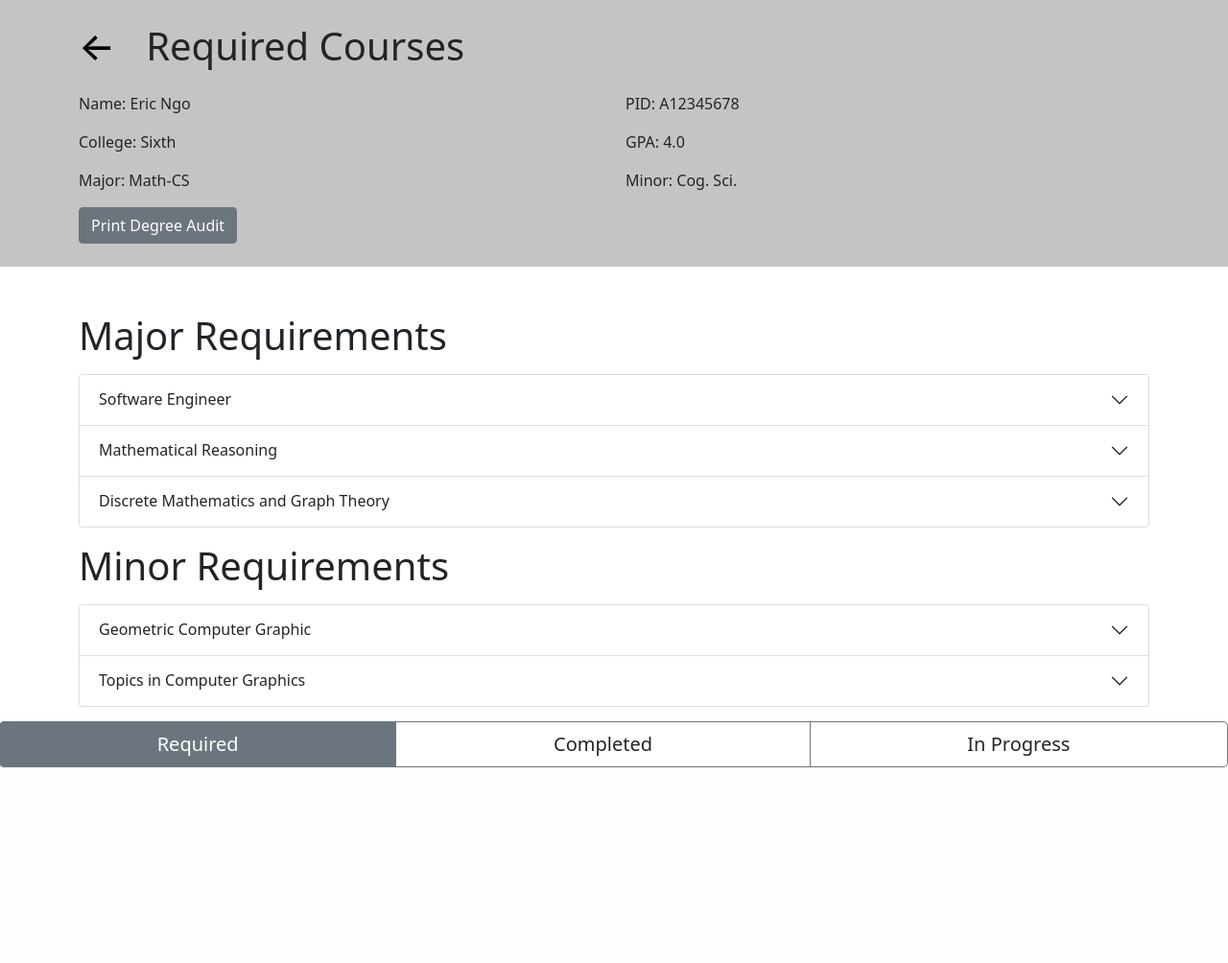
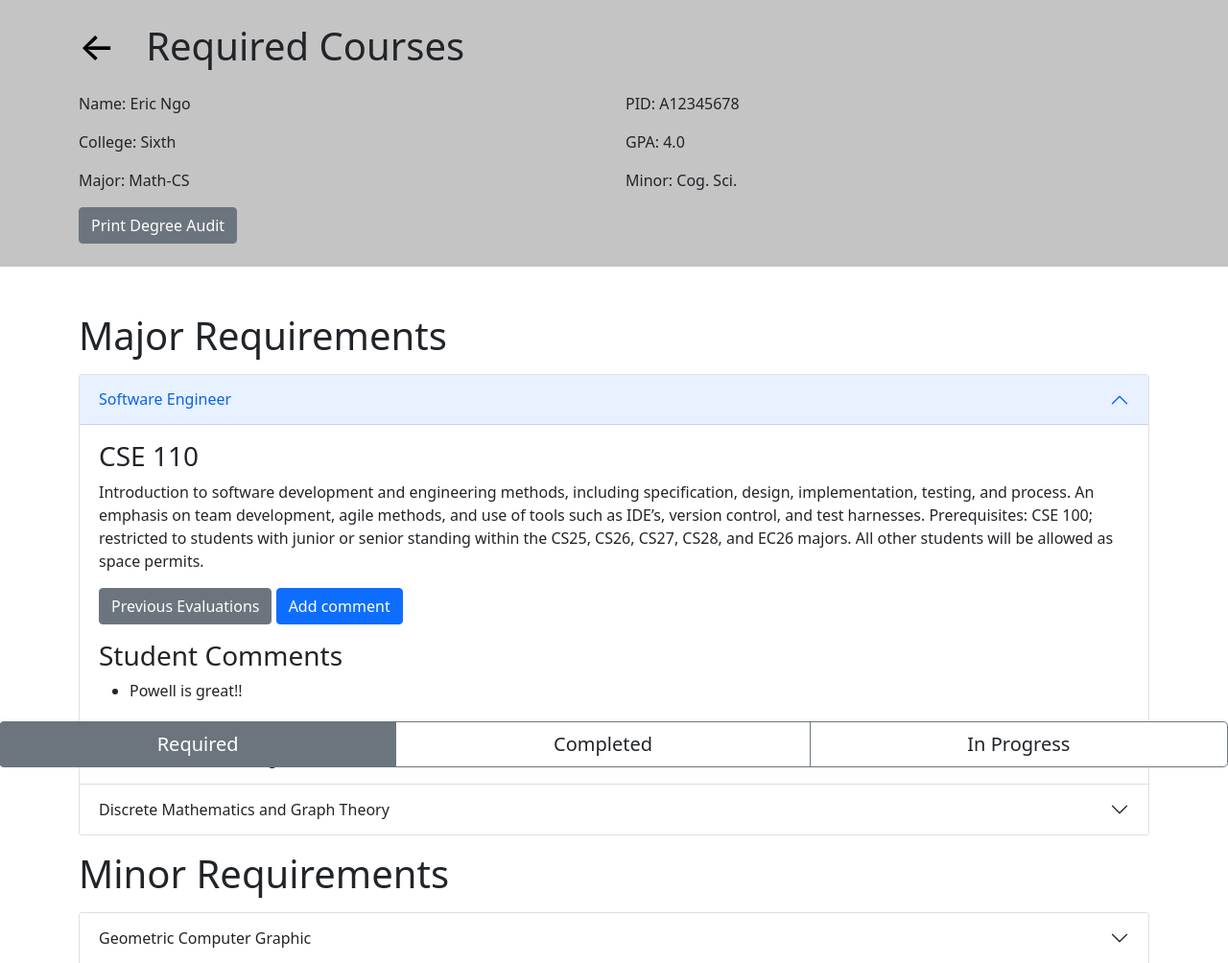
Before and after one commit to APhan1337/A7, a Node server app: page /required in a window 1280 px wide, after a click on "Software Engineer". Shown: the top 1004 px of the page at 96% size. Before the commit the page ends 800 px from the top, so only its background shows below. Run offline with Node 20, Linux system fonts and the light colour scheme; some libraries are stand-ins or nearby versions.

Commit message:
Add student comment feature to required page

```diff
--- a/app.js
+++ b/app.js
@@ -9,6 +9,7 @@ var path = require('path');
 var handlebars = require('express-handlebars');
 
 var index = require('./routes/index');
+var add = require('./routes/add');
 
 // Example route
 // var user = require('./routes/user');
@@ -43,9 +44,10 @@ app.get('/required', index.required);
 app.get('/completed', index.completed);
 app.get('/wip', index.wip);
 app.get('/print', index.print);
-app.get('/eval', index.eval);
 app.get('/journey', index.journey);
 app.get('/checkpoint', index.checkpoint);
+
+app.get('/add-comment', add.addComment);
 // Example route
 // app.get('/users', user.list);
 
--- a/data/required.json
+++ b/data/required.json
@@ -5,21 +5,24 @@
             "number": "CSE 110",
             "id": "cse-110",
             "description": "Introduction to software development and engineering methods, including specification, design, implementation, testing, and process. An emphasis on team development, agile methods, and use of tools such as IDE’s, version control, and test harnesses.\nPrerequisites: CSE 100; restricted to students with junior or senior standing within the CS25, CS26, CS27, CS28, and EC26 majors. All other students will be allowed as space permits.",
-            "cape": "cse+110"
+            "cape": "cse+110",
+            "evals": ["Powell is great!!"]
         },
         {
             "title": "Mathematical Reasoning",
             "number": "MATH 109",
             "id": "math-109",
             "description": "This course uses a variety of topics in mathematics to introduce the students to rigorous mathematical proof, emphasizing quantifiers, induction, negation, proof by contradiction, naive set theory, equivalence relations and epsilon-delta proofs.",
-            "cape": "math+109"
+            "cape": "math+109",
+            "evals": []
         },
         {
             "title": "Discrete Mathematics and Graph Theory",
             "number": "MATH 154",
             "id": "math-154",
             "description": "Basic concepts in graph theory, including trees, walks, paths, and connectivity, cycles, matching theory, vertex and edge-coloring, planar graphs, flows and combinatorial algorithms, covering Hall’s theorems, the max-flow min-cut theorem, Euler’s formula, and the travelling salesman problem. Credit not offered for MATH 154 if MATH 158 is previously taken. If MATH 154 and MATH 158 are concurrently taken, credit is only offered for MATH 158.\nPrerequisites: MATH 31CH or MATH 109. Students who have not completed listed prerequisites may enroll with consent of instructor.",
-            "cape": "math+154"
+            "cape": "math+154",
+            "evals": []
         }
     ],
     "minors": [
@@ -28,14 +31,16 @@
             "number": "MATH 155A",
             "id": "math-155a",
             "description": "Bezier curves and control lines, de Casteljau construction for subdivision, elevation of degree, control points of Hermite curves, barycentric coordinates, rational curves. Programming knowledge recommended. (Students may not receive credit for both MATH 155A and CSE 167.) Prerequisites: MATH 18 or MATH 20F or MATH 31AH, and MATH 20C. Students who have not completed listed prerequisites may enroll with consent of instructor.",
-            "cape": "math+155a"
+            "cape": "math+155a",
+            "evals": []
         },
         {
             "title": "Topics in Computer Graphics",
             "number": "MATH 155B",
             "id": "math-155b",
             "description": "Spline curves, NURBS, knot insertion, spline interpolation, illumination models, radiosity, and ray tracing. Prerequisites: MATH 155A. Students who have not completed listed prerequisites may enroll with consent of instructor.",
-            "cape": "math+155b"
+            "cape": "math+155b",
+            "evals": []
         }
     ]
 }
--- /dev/null
+++ b/public/js/required.js
@@ -0,0 +1,51 @@
+'use strict';
+
+// Call this function when the page loads (the "ready" event)
+$(document).ready(function () {
+    initializePage();
+})
+
+/*
+ * Function that is called when the document is ready.
+ */
+function initializePage() {
+    $('.comment-btn').each(function() {
+        this.addEventListener('click', configModal);
+    })
+
+    $('#add-comment-form').submit(function (e) {
+        e.preventDefault();
+
+        if (!this.checkValidity()) {
+            e.stopPropagation();
+            this.classList.add('was-validated');
+
+            return;
+        }
+
+        $.get('/add-comment', {
+            type: this.getAttribute('data-course-type'),
+            id: this.getAttribute('data-course-id'),
+            comment: $('#comment').val(),
+        }, function (result) {
+            let listHtml = "";
+
+            result.evals.forEach(comment => {
+                listHtml += `<li>${comment}</li>`;
+            })
+
+            $(`#comments-${result.id}`).html(listHtml);
+        })
+
+        $('#comment-modal .btn-close').click();
+    })
+}
+
+function configModal(e) {
+    const courseId = this.getAttribute('data-course-id');
+    const courseType = this.getAttribute('data-course-type');
+    const form = $('#add-comment-form');
+
+    form.attr('data-course-id', courseId);
+    form.attr('data-course-type', courseType);
+}
--- a/routes/index.js
+++ b/routes/index.js
@@ -37,10 +37,6 @@ exports.print = function (req, res) {
   res.render('print');
 }
 
-exports.eval = function (req, res) {
-  res.render('eval');
-}
-
 exports.journey = function (req, res) {
   res.render('journey');
 };
--- a/views/required.handlebars
+++ b/views/required.handlebars
@@ -38,7 +38,7 @@
 							{{title}}
 						</button>
 					</h2>
-					<div id={{id}} class="accordion-collapse collapse" data-bs-parent="#accordionExample">
+					<div id={{id}} class="accordion-collapse collapse">
 						<div class="accordion-body">
 							<h3>{{number}}</h3>
 							<p>
@@ -47,6 +47,17 @@
 							<a class="btn btn-secondary"
 								href="https://cape.ucsd.edu/responses/Results.aspx?Name=&CourseNumber={{cape}}"
 								target="_blank" rel="noreferrer noopener" role="button">Previous Evaluations</a>
+							<button type="button" class="btn btn-primary comment-btn" data-bs-toggle="modal"
+								data-bs-target="#comment-modal" data-course-id={{id}} data-course-type="majors">Add
+								comment</button>
+
+							<h3 class="mt-3">Student Comments</h3>
+
+							<ul id="comments-{{id}}">
+								{{#each evals}}
+								<li>{{this}}</li>
+								{{/each}}
+							</ul>
 						</div>
 					</div>
 				</div>
@@ -65,13 +76,26 @@
 							{{title}}
 						</button>
 					</h2>
-					<div id={{id}} class="accordion-collapse collapse" data-bs-parent="#accordionExample">
+					<div id={{id}} class="accordion-collapse collapse">
 						<div class="accordion-body">
 							<h3>{{number}}</h3>
 							<p>
 								{{description}}
 							</p>
-							<a class="btn btn-secondary" href="/eval" role="button">Previous Evaluations</a>
+							<a class="btn btn-secondary"
+								href="https://cape.ucsd.edu/responses/Results.aspx?Name=&CourseNumber={{cape}}"
+								target="_blank" rel="noreferrer noopener" role="button">Previous Evaluations</a>
+							<button type="button" class="btn btn-primary comment-btn" data-bs-toggle="modal"
+								data-bs-target="#comment-modal" data-course-id={{id}} data-course-type="minors">Add
+								comment</button>
+
+							<h3 class="mt-3">Student Comments</h3>
+
+							<ul id="comments-{{id}}">
+								{{#each evals}}
+								<li>{{this}}</li>
+								{{/each}}
+							</ul>
 						</div>
 					</div>
 				</div>
@@ -84,6 +108,27 @@
 	<div class="offset"></div>
 
 	{{> nav required=true}}
+
+	<div class="modal fade" id="comment-modal" tabindex="-1" aria-labelledby="comment-modal-label" aria-hidden="true">
+		<div class="modal-dialog">
+			<div class="modal-content">
+				<div class="modal-header">
+					<h5 class="modal-title">Add your comment</h5>
+					<button type="button" class="btn-close" data-bs-dismiss="modal" aria-label="Close"></button>
+				</div>
+				<div class="modal-body">
+					<form id="add-comment-form" role="form" class="" novalidate>
+						<div class="form-group">
+							<textarea class="form-control" id="comment" rows="3" required></textarea>
+						</div>
+						<input type="submit" id="submit-btn" class="btn btn-primary mt-4" value="Add comment"></input>
+					</form>
+				</div>
+			</div>
+		</div>
+	</div>
+
+	<script src="js/required.js"></script>
 </body>
 
 </html>
```
Also changed, not shown: routes/add.js (added, +14 -0 lines), views/eval.handlebars (deleted, +0 -20 lines).
